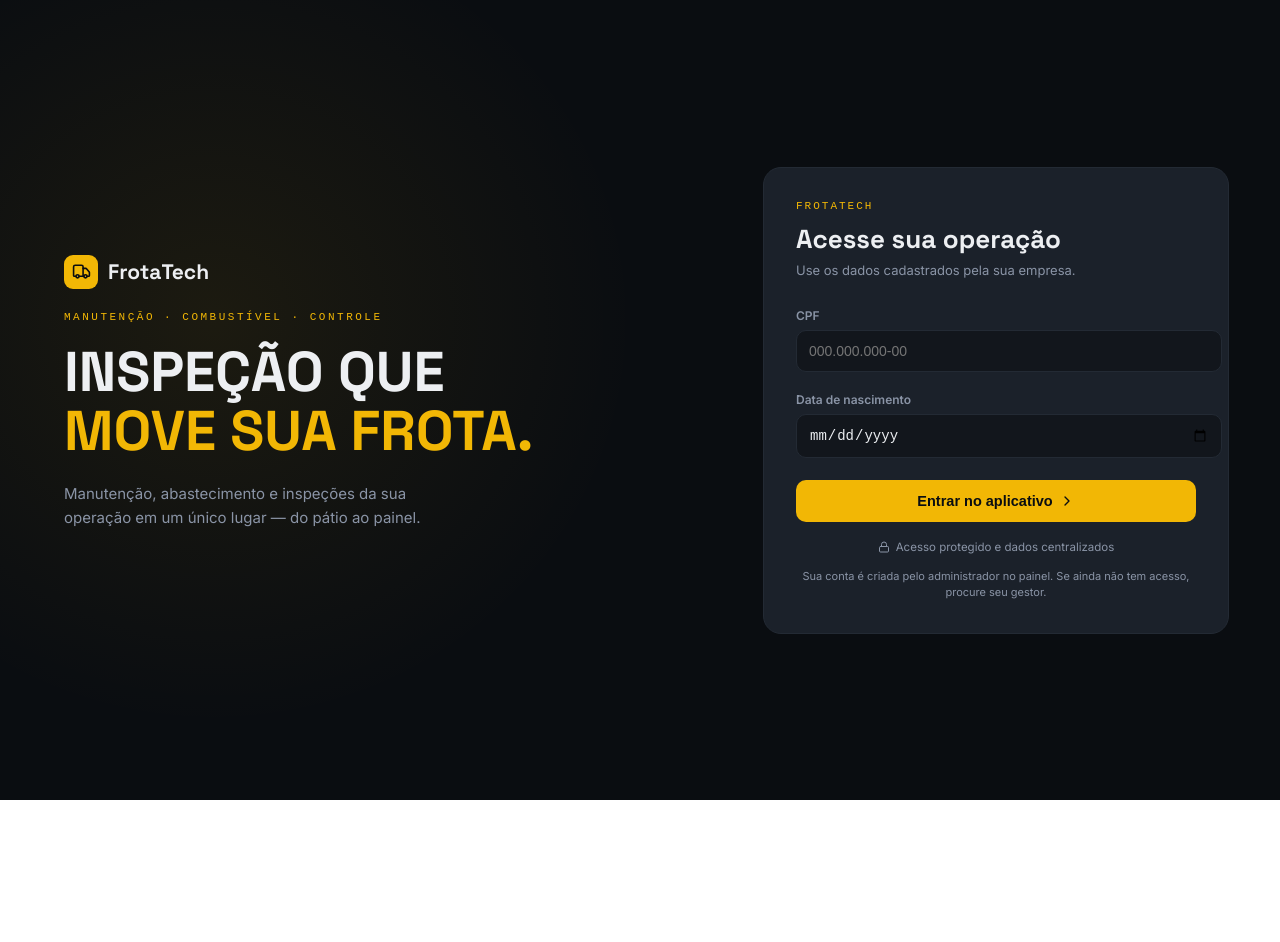
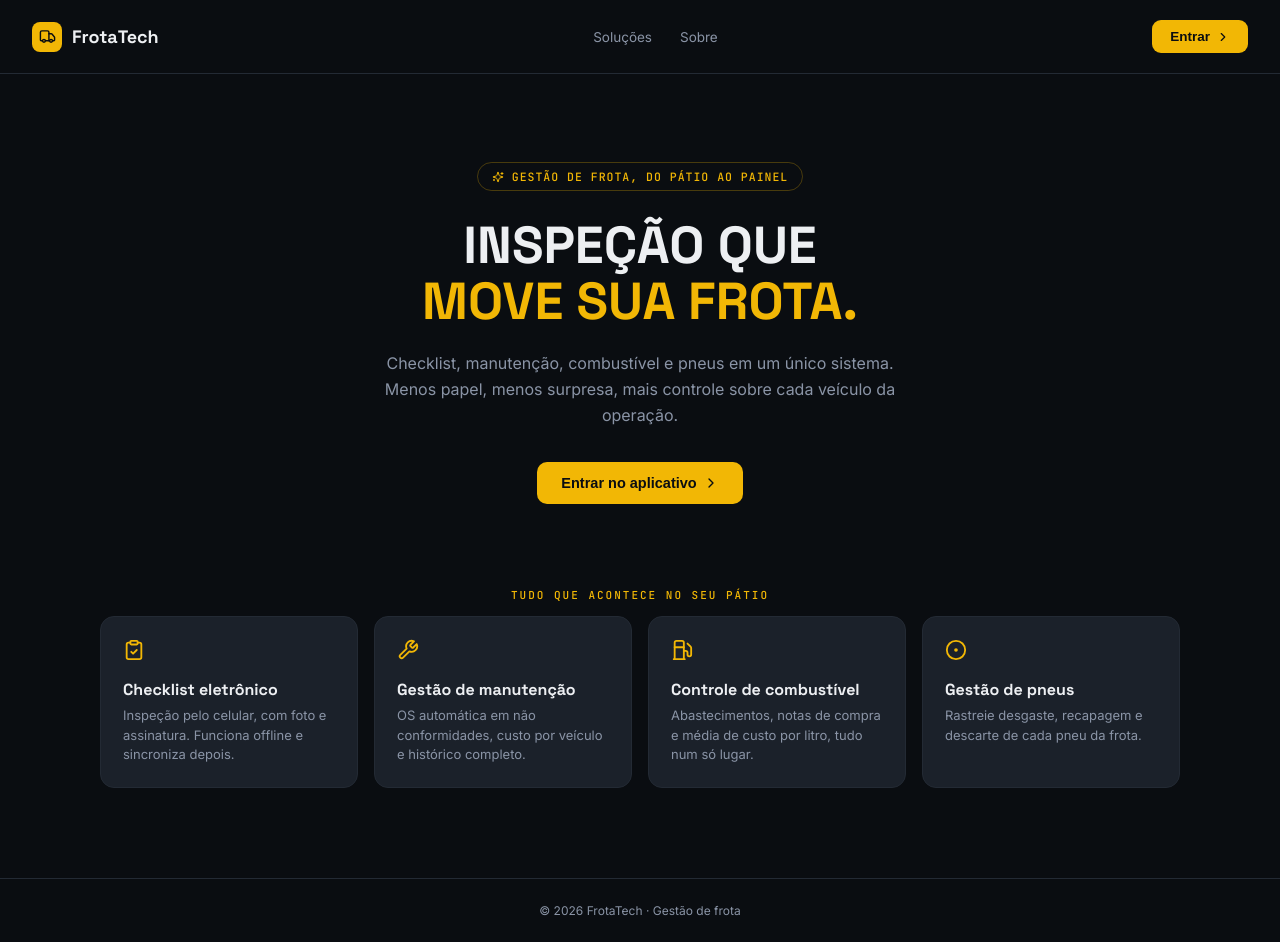
Before and after one commit to brunoeduardoph-wq/frotatech, a React (Vite) app: page / in a window 1280 px wide. Before the commit the page ends 800 px from the top, so only its background shows below. Built offline with nearby package versions, Linux system fonts and the light colour scheme.

Commit message:
Update App.jsx

```diff
--- a/src/App.jsx
+++ b/src/App.jsx
@@ -139,7 +139,7 @@
    signature: "Pulso da Frota" — animated route/heartbeat line
    ============================================================ */
 
-const COLORS = {
+const COLORS_DARK = {
   bg: "#0A0D11",
   surface: "#12161C",
   raised: "#1B212A",
@@ -151,6 +151,39 @@
   textPrimary: "#EDEFF2",
   textMuted: "#8A94A6",
 };
+
+const COLORS_LIGHT = {
+  bg: "#F7F6F2",
+  surface: "#FFFFFF",
+  raised: "#FFFFFF",
+  border: "#E5E2D9",
+  gold: "#D9A400",
+  goldDim: "#A67C00",
+  alert: "#D92D3D",
+  ok: "#1E9E56",
+  textPrimary: "#1A1D1F",
+  textMuted: "#6B7075",
+};
+
+// Objeto mutável: começa escuro (padrão desktop). AppShell troca os valores
+// em tempo real conforme o tamanho da tela — mobile fica claro, desktop escuro.
+let COLORS = { ...COLORS_DARK };
+
+// Detecta o tamanho da tela e aplica o tema correspondente antes da renderização
+// dos componentes filhos (evita "flash" de tema errado no primeiro load).
+function useResponsiveTheme() {
+  const [isLight, setIsLight] = useState(() =>
+    typeof window !== "undefined" && window.matchMedia("(max-width: 780px)").matches
+  );
+  Object.assign(COLORS, isLight ? COLORS_LIGHT : COLORS_DARK);
+  useEffect(() => {
+    const mq = window.matchMedia("(max-width: 780px)");
+    const handler = (e) => setIsLight(e.matches);
+    mq.addEventListener("change", handler);
+    return () => mq.removeEventListener("change", handler);
+  }, []);
+  return isLight;
+}
 
 const NAV = [
   { id: "dashboard", label: "Painel", icon: LayoutDashboard },
@@ -741,7 +774,7 @@
     </div>
   );
 }
-const campoInputStyle = { width: "100%", marginTop: 4, background: COLORS.surface, border: `1px solid ${COLORS.border}`, borderRadius: 8, padding: 10, color: COLORS.textPrimary };
+function campoInputStyle() { return { width: "100%", marginTop: 4, background: COLORS.surface, border: `1px solid ${COLORS.border}`, borderRadius: 8, padding: 10, color: COLORS.textPrimary }; }
 
 function CAMPOS_ABASTECIMENTO() {
   return [
@@ -1011,7 +1044,7 @@
           <div style={{ display: "grid", gridTemplateColumns: "repeat(auto-fit, minmax(220px,1fr))", gap: 12, marginBottom: 10 }}>
             {campos.map((c) => (
               <Campo key={c.key} label={c.label + (c.obrigatorio ? " *" : "")}>
-                <select value={mapa[c.key] ?? ""} onChange={(e) => setMapa((m) => ({ ...m, [c.key]: e.target.value === "" ? "" : Number(e.target.value) }))} style={campoInputStyle}>
+                <select value={mapa[c.key] ?? ""} onChange={(e) => setMapa((m) => ({ ...m, [c.key]: e.target.value === "" ? "" : Number(e.target.value) }))} style={campoInputStyle()}>
                   <option value="">— não usar —</option>
                   {opcoesColuna.map((o) => <option key={o.indice} value={o.indice}>{o.label}</option>)}
                 </select>
@@ -1290,10 +1323,10 @@
     <div>
       <Card style={{ marginBottom: 20 }}>
         <div style={{ display: "flex", gap: 10, marginBottom: 16, flexWrap: "wrap" }}>
-          <select value={mes} onChange={(e) => onMesChange(Number(e.target.value))} style={campoInputStyle}>
+          <select value={mes} onChange={(e) => onMesChange(Number(e.target.value))} style={campoInputStyle()}>
             {MESES_NOMES.map((m, i) => <option key={i} value={i + 1}>{m}</option>)}
           </select>
-          <select value={ano} onChange={(e) => onAnoChange(Number(e.target.value))} style={campoInputStyle}>
+          <select value={ano} onChange={(e) => onAnoChange(Number(e.target.value))} style={campoInputStyle()}>
             {anosDisponiveis.map((a) => <option key={a} value={a}>{a}</option>)}
           </select>
         </div>
@@ -1309,10 +1342,10 @@
       <Card style={{ marginBottom: 20 }}>
         <div style={{ fontSize: 14, fontWeight: 600, marginBottom: 14 }}>Registrar nova nota de compra</div>
         <div style={{ display: "grid", gridTemplateColumns: "repeat(auto-fit, minmax(150px,1fr))", gap: 12 }}>
-          <Campo label="Data da nota"><input style={campoInputStyle} type="date" value={form.data_nota} onChange={(e) => setForm((f) => ({ ...f, data_nota: e.target.value }))} /></Campo>
-          <Campo label="Litros comprados"><input style={campoInputStyle} type="number" value={form.litros} onChange={(e) => setForm((f) => ({ ...f, litros: e.target.value }))} /></Campo>
-          <Campo label="Valor total (R$)"><input style={campoInputStyle} type="number" step="0.01" value={form.valor_total} onChange={(e) => setForm((f) => ({ ...f, valor_total: e.target.value }))} /></Campo>
-          <Campo label="Fornecedor"><input style={campoInputStyle} value={form.fornecedor} onChange={(e) => setForm((f) => ({ ...f, fornecedor: e.target.value }))} /></Campo>
+          <Campo label="Data da nota"><input style={campoInputStyle()} type="date" value={form.data_nota} onChange={(e) => setForm((f) => ({ ...f, data_nota: e.target.value }))} /></Campo>
+          <Campo label="Litros comprados"><input style={campoInputStyle()} type="number" value={form.litros} onChange={(e) => setForm((f) => ({ ...f, litros: e.target.value }))} /></Campo>
+          <Campo label="Valor total (R$)"><input style={campoInputStyle()} type="number" step="0.01" value={form.valor_total} onChange={(e) => setForm((f) => ({ ...f, valor_total: e.target.value }))} /></Campo>
+          <Campo label="Fornecedor"><input style={campoInputStyle()} value={form.fornecedor} onChange={(e) => setForm((f) => ({ ...f, fornecedor: e.target.value }))} /></Campo>
         </div>
         {error && <div style={{ color: COLORS.alert, fontSize: 12, marginTop: 10 }}>{error}</div>}
         <div style={{ marginTop: 14 }}>
@@ -1448,10 +1481,10 @@
           <Card style={{ marginBottom: 20 }} className="ft-no-print">
             <div style={{ display: "grid", gridTemplateColumns: "repeat(auto-fit, minmax(150px,1fr))", gap: 12 }}>
               <Campo label="Veículo"><SeletorVeiculo value={form.veiculo_id} onChange={(e) => setForm((f) => ({ ...f, veiculo_id: e.target.value }))} /></Campo>
-              <Campo label="Litros"><input style={campoInputStyle} type="number" value={form.litros} onChange={(e) => setForm((f) => ({ ...f, litros: e.target.value }))} /></Campo>
-              <Campo label="R$ por litro"><input style={campoInputStyle} type="number" step="0.01" value={form.valor_litro} onChange={(e) => setForm((f) => ({ ...f, valor_litro: e.target.value }))} /></Campo>
-              <Campo label="Km/Horímetro"><input style={campoInputStyle} type="number" value={form.km_horimetro} onChange={(e) => setForm((f) => ({ ...f, km_horimetro: e.target.value }))} /></Campo>
-              <Campo label="Posto"><input style={campoInputStyle} value={form.posto} onChange={(e) => setForm((f) => ({ ...f, posto: e.target.value }))} /></Campo>
+              <Campo label="Litros"><input style={campoInputStyle()} type="number" value={form.litros} onChange={(e) => setForm((f) => ({ ...f, litros: e.target.value }))} /></Campo>
+              <Campo label="R$ por litro"><input style={campoInputStyle()} type="number" step="0.01" value={form.valor_litro} onChange={(e) => setForm((f) => ({ ...f, valor_litro: e.target.value }))} /></Campo>
+              <Campo label="Km/Horímetro"><input style={campoInputStyle()} type="number" value={form.km_horimetro} onChange={(e) => setForm((f) => ({ ...f, km_horimetro: e.target.value }))} /></Campo>
+              <Campo label="Posto"><input style={campoInputStyle()} value={form.posto} onChange={(e) => setForm((f) => ({ ...f, posto: e.target.value }))} /></Campo>
             </div>
             {error && <div style={{ color: COLORS.alert, fontSize: 12, marginTop: 10 }}>{error}</div>}
             <div style={{ marginTop: 14 }}>
@@ -1566,10 +1599,10 @@
       <SectionHeader eyebrow="Controle" title="Pneus" />
       <Card style={{ marginBottom: 20 }}>
         <div style={{ display: "grid", gridTemplateColumns: "repeat(auto-fit, minmax(150px,1fr))", gap: 12 }}>
-          <Campo label="Número de fogo"><input style={campoInputStyle} value={form.numero_fogo} onChange={(e) => setForm((f) => ({ ...f, numero_fogo: e.target.value }))} /></Campo>
-          <Campo label="Marca"><input style={campoInputStyle} value={form.marca} onChange={(e) => setForm((f) => ({ ...f, marca: e.target.value }))} /></Campo>
-          <Campo label="Modelo"><input style={campoInputStyle} value={form.modelo} onChange={(e) => setForm((f) => ({ ...f, modelo: e.target.value }))} /></Campo>
-          <Campo label="Medida"><input style={campoInputStyle} value={form.medida} onChange={(e) => setForm((f) => ({ ...f, medida: e.target.value }))} /></Campo>
+          <Campo label="Número de fogo"><input style={campoInputStyle()} value={form.numero_fogo} onChange={(e) => setForm((f) => ({ ...f, numero_fogo: e.target.value }))} /></Campo>
+          <Campo label="Marca"><input style={campoInputStyle()} value={form.marca} onChange={(e) => setForm((f) => ({ ...f, marca: e.target.value }))} /></Campo>
+          <Campo label="Modelo"><input style={campoInputStyle()} value={form.modelo} onChange={(e) => setForm((f) => ({ ...f, modelo: e.target.value }))} /></Campo>
+          <Campo label="Medida"><input style={campoInputStyle()} value={form.medida} onChange={(e) => setForm((f) => ({ ...f, medida: e.target.value }))} /></Campo>
         </div>
         {error && <div style={{ color: COLORS.alert, fontSize: 12, marginTop: 10 }}>{error}</div>}
         <div style={{ marginTop: 14 }}>
@@ -1637,8 +1670,8 @@
       <Card style={{ marginBottom: 20 }}>
         <div style={{ display: "grid", gridTemplateColumns: "repeat(auto-fit, minmax(150px,1fr))", gap: 12 }}>
           <Campo label="Veículo"><SeletorVeiculo value={form.veiculo_id} onChange={(e) => setForm((f) => ({ ...f, veiculo_id: e.target.value }))} /></Campo>
-          <Campo label="Produto utilizado"><input style={campoInputStyle} value={form.produto_utilizado} onChange={(e) => setForm((f) => ({ ...f, produto_utilizado: e.target.value }))} /></Campo>
-          <Campo label="Km/Horímetro"><input style={campoInputStyle} type="number" value={form.km_horimetro} onChange={(e) => setForm((f) => ({ ...f, km_horimetro: e.target.value }))} /></Campo>
+          <Campo label="Produto utilizado"><input style={campoInputStyle()} value={form.produto_utilizado} onChange={(e) => setForm((f) => ({ ...f, produto_utilizado: e.target.value }))} /></Campo>
+          <Campo label="Km/Horímetro"><input style={campoInputStyle()} type="number" value={form.km_horimetro} onChange={(e) => setForm((f) => ({ ...f, km_horimetro: e.target.value }))} /></Campo>
         </div>
         {error && <div style={{ color: COLORS.alert, fontSize: 12, marginTop: 10 }}>{error}</div>}
         <div style={{ marginTop: 14 }}>
@@ -1706,9 +1739,9 @@
       <Card style={{ marginBottom: 20 }}>
         <div style={{ display: "grid", gridTemplateColumns: "repeat(auto-fit, minmax(150px,1fr))", gap: 12 }}>
           <Campo label="Veículo"><SeletorVeiculo value={form.veiculo_id} onChange={(e) => setForm((f) => ({ ...f, veiculo_id: e.target.value }))} /></Campo>
-          <Campo label="Tipo de inspeção"><input style={campoInputStyle} placeholder="ex: quinzenal_maquinas_pesadas" value={form.tipo} onChange={(e) => setForm((f) => ({ ...f, tipo: e.target.value }))} /></Campo>
-          <Campo label="Nota geral (0-10)"><input style={campoInputStyle} type="number" step="0.1" value={form.nota_geral} onChange={(e) => setForm((f) => ({ ...f, nota_geral: e.target.value }))} /></Campo>
-          <Campo label="Km/Horímetro"><input style={campoInputStyle} type="number" value={form.km_horimetro} onChange={(e) => setForm((f) => ({ ...f, km_horimetro: e.target.value }))} /></Campo>
+          <Campo label="Tipo de inspeção"><input style={campoInputStyle()} placeholder="ex: quinzenal_maquinas_pesadas" value={form.tipo} onChange={(e) => setForm((f) => ({ ...f, tipo: e.target.value }))} /></Campo>
+          <Campo label="Nota geral (0-10)"><input style={campoInputStyle()} type="number" step="0.1" value={form.nota_geral} onChange={(e) => setForm((f) => ({ ...f, nota_geral: e.target.value }))} /></Campo>
+          <Campo label="Km/Horímetro"><input style={campoInputStyle()} type="number" value={form.km_horimetro} onChange={(e) => setForm((f) => ({ ...f, km_horimetro: e.target.value }))} /></Campo>
         </div>
         {error && <div style={{ color: COLORS.alert, fontSize: 12, marginTop: 10 }}>{error}</div>}
         <div style={{ marginTop: 14 }}>
@@ -1778,7 +1811,86 @@
   );
 }
 
-function Login({ onLogin }) {
+const RECURSOS = [
+  { icon: ClipboardCheck, titulo: "Checklist eletrônico", desc: "Inspeção pelo celular, com foto e assinatura. Funciona offline e sincroniza depois." },
+  { icon: Wrench, titulo: "Gestão de manutenção", desc: "OS automática em não conformidades, custo por veículo e histórico completo." },
+  { icon: Fuel, titulo: "Controle de combustível", desc: "Abastecimentos, notas de compra e média de custo por litro, tudo num só lugar." },
+  { icon: CircleDot, titulo: "Gestão de pneus", desc: "Rastreie desgaste, recapagem e descarte de cada pneu da frota." },
+];
+
+function LandingPage({ onEntrar }) {
+  return (
+    <div style={{ background: COLORS.bg, color: COLORS.textPrimary, fontFamily: "'Inter', sans-serif", minHeight: "100vh" }}>
+      <style>{`
+        @import url('https://fonts.googleapis.com/css2?family=Space+Grotesk:wght@600;700;800&family=Inter:wght@400;500;600&family=JetBrains+Mono:wght@500&display=swap');
+        .ft-land-nav-links { display: flex; }
+        @media (max-width: 720px) { .ft-land-nav-links { display: none; } }
+      `}</style>
+
+      <header style={{ display: "flex", alignItems: "center", justifyContent: "space-between", padding: "20px 32px", borderBottom: `1px solid ${COLORS.border}` }}>
+        <div style={{ display: "flex", alignItems: "center", gap: 10 }}>
+          <div style={{ width: 30, height: 30, borderRadius: 8, background: COLORS.gold, display: "flex", alignItems: "center", justifyContent: "center" }}>
+            <Truck size={17} color="#0A0D11" />
+          </div>
+          <span style={{ fontFamily: "'Space Grotesk', sans-serif", fontWeight: 700, fontSize: 18 }}>FrotaTech</span>
+        </div>
+        <div className="ft-land-nav-links" style={{ gap: 28, fontSize: 13.5, color: COLORS.textMuted }}>
+          <span>Soluções</span>
+          <span>Sobre</span>
+        </div>
+        <button onClick={onEntrar} style={{
+          background: COLORS.gold, color: "#0A0D11", border: "none", borderRadius: 9,
+          padding: "9px 18px", fontWeight: 700, fontSize: 13.5, cursor: "pointer",
+          display: "flex", alignItems: "center", gap: 6,
+        }}>
+          Entrar <ChevronRight size={14} />
+        </button>
+      </header>
+
+      <section style={{ maxWidth: 780, margin: "0 auto", padding: "88px 24px 64px", textAlign: "center" }}>
+        <div style={{ display: "inline-flex", alignItems: "center", gap: 8, fontSize: 11.5, letterSpacing: 1, color: COLORS.gold, fontFamily: "'JetBrains Mono', monospace", textTransform: "uppercase", border: `1px solid ${COLORS.gold}44`, borderRadius: 999, padding: "6px 14px", marginBottom: 26 }}>
+          <Sparkles size={12} /> Gestão de frota, do pátio ao painel
+        </div>
+        <h1 style={{ fontFamily: "'Space Grotesk', sans-serif", fontWeight: 800, fontSize: 52, lineHeight: 1.08, margin: 0, textTransform: "uppercase" }}>
+          Inspeção que<br /><span style={{ color: COLORS.gold }}>move sua frota.</span>
+        </h1>
+        <p style={{ fontSize: 16, color: COLORS.textMuted, marginTop: 22, lineHeight: 1.6, maxWidth: 560, marginLeft: "auto", marginRight: "auto" }}>
+          Checklist, manutenção, combustível e pneus em um único sistema. Menos papel, menos surpresa, mais controle sobre cada veículo da operação.
+        </p>
+        <div style={{ display: "flex", gap: 12, justifyContent: "center", marginTop: 34, flexWrap: "wrap" }}>
+          <button onClick={onEntrar} style={{
+            background: COLORS.gold, color: "#0A0D11", border: "none", borderRadius: 10,
+            padding: "13px 24px", fontWeight: 700, fontSize: 14.5, cursor: "pointer",
+            display: "flex", alignItems: "center", gap: 6,
+          }}>
+            Entrar no aplicativo <ChevronRight size={16} />
+          </button>
+        </div>
+      </section>
+
+      <section style={{ maxWidth: 1080, margin: "0 auto", padding: "20px 24px 90px" }}>
+        <div style={{ fontSize: 11, letterSpacing: 2, color: COLORS.gold, fontFamily: "'JetBrains Mono', monospace", textTransform: "uppercase", marginBottom: 14, textAlign: "center" }}>
+          Tudo que acontece no seu pátio
+        </div>
+        <div style={{ display: "grid", gridTemplateColumns: "repeat(auto-fit, minmax(230px,1fr))", gap: 16 }}>
+          {RECURSOS.map((r) => (
+            <div key={r.titulo} style={{ background: COLORS.raised, border: `1px solid ${COLORS.border}`, borderRadius: 14, padding: 22 }}>
+              <r.icon size={22} color={COLORS.gold} />
+              <div style={{ fontFamily: "'Space Grotesk', sans-serif", fontWeight: 700, fontSize: 16, marginTop: 14, marginBottom: 6 }}>{r.titulo}</div>
+              <div style={{ fontSize: 13, color: COLORS.textMuted, lineHeight: 1.5 }}>{r.desc}</div>
+            </div>
+          ))}
+        </div>
+      </section>
+
+      <footer style={{ borderTop: `1px solid ${COLORS.border}`, padding: "24px 32px", textAlign: "center", fontSize: 12, color: COLORS.textMuted }}>
+        © {new Date().getFullYear()} FrotaTech · Gestão de frota
+      </footer>
+    </div>
+  );
+}
+
+function Login({ onLogin, onVoltar }) {
   const [cpf, setCpf] = useState("");
   const [nascimento, setNascimento] = useState("");
   const [loading, setLoading] = useState(false);
@@ -1800,46 +1912,31 @@
 
   return (
     <div style={{
-      minHeight: "100vh", display: "flex", background: COLORS.bg, fontFamily: "'Inter', sans-serif",
+      minHeight: "100vh", display: "flex", alignItems: "center", justifyContent: "center",
+      background: COLORS.bg, fontFamily: "'Inter', sans-serif", padding: 24,
     }}>
       <style>{`
         @import url('https://fonts.googleapis.com/css2?family=Space+Grotesk:wght@600;700;800&family=Inter:wght@400;500;600&display=swap');
-        .ft-login-left { display: flex; }
-        .ft-login-card { width: 400px; }
-        @media (max-width: 860px) {
-          .ft-login-left { display: none !important; }
-          .ft-login-card { width: 100%; max-width: 380px; }
-        }
       `}</style>
 
-      <div className="ft-login-left" style={{
-        flex: 1, flexDirection: "column", justifyContent: "center", padding: "0 64px",
-        background: `radial-gradient(ellipse at 30% 40%, ${COLORS.gold}14 0%, transparent 60%)`,
-      }}>
-        <div style={{ display: "flex", alignItems: "center", gap: 10, marginBottom: 22 }}>
-          <div style={{ width: 34, height: 34, borderRadius: 9, background: COLORS.gold, display: "flex", alignItems: "center", justifyContent: "center" }}>
-            <Truck size={19} color="#0A0D11" />
-          </div>
-          <span style={{ fontFamily: "'Space Grotesk', sans-serif", fontWeight: 700, fontSize: 21, color: COLORS.textPrimary }}>FrotaTech</span>
-        </div>
-        <div style={{ fontSize: 11, letterSpacing: 2.5, color: COLORS.gold, fontFamily: "'JetBrains Mono', monospace", textTransform: "uppercase", marginBottom: 20 }}>
-          Manutenção · Combustível · Controle
-        </div>
-        <h1 style={{ fontFamily: "'Space Grotesk', sans-serif", fontWeight: 800, fontSize: 56, lineHeight: 1.05, margin: 0, color: COLORS.textPrimary, maxWidth: 560, textTransform: "uppercase" }}>
-          Inspeção que<br />
-          <span style={{ color: COLORS.gold }}>move sua frota.</span>
-        </h1>
-        <p style={{ fontSize: 15, color: COLORS.textMuted, marginTop: 22, maxWidth: 400, lineHeight: 1.6 }}>
-          Manutenção, abastecimento e inspeções da sua operação em um único lugar — do pátio ao painel.
-        </p>
-      </div>
-
-      <div style={{ flex: "0 0 auto", display: "flex", alignItems: "center", justifyContent: "center", padding: "24px", width: "100%", maxWidth: 520 }}>
-        <div className="ft-login-card" style={{ background: COLORS.raised, border: `1px solid ${COLORS.border}`, borderRadius: 18, padding: 32 }}>
-          <div style={{ fontSize: 11, letterSpacing: 2, color: COLORS.gold, fontFamily: "'JetBrains Mono', monospace", textTransform: "uppercase", marginBottom: 10 }}>
-            FrotaTech
-          </div>
-          <h2 style={{ fontFamily: "'Space Grotesk', sans-serif", fontWeight: 700, fontSize: 26, margin: 0, color: COLORS.textPrimary }}>
+      <div style={{ width: "100%", maxWidth: 400 }}>
+        {onVoltar && (
+          <button onClick={onVoltar} style={{
+            background: "none", border: "none", color: COLORS.textMuted, cursor: "pointer",
+            display: "flex", alignItems: "center", gap: 6, fontSize: 13, marginBottom: 18, padding: 0,
+          }}>
+            ← Voltar
+          </button>
+        )}
+        <div style={{ background: COLORS.raised, border: `1px solid ${COLORS.border}`, borderRadius: 18, padding: 32 }}>
+          <div style={{ display: "flex", alignItems: "center", gap: 10, marginBottom: 20 }}>
+            <div style={{ width: 30, height: 30, borderRadius: 8, background: COLORS.gold, display: "flex", alignItems: "center", justifyContent: "center" }}>
+              <Truck size={17} color="#0A0D11" />
+            </div>
+            <span style={{ fontFamily: "'Space Grotesk', sans-serif", fontWeight: 700, fontSize: 18 }}>FrotaTech</span>
+          </div>
+
+          <h2 style={{ fontFamily: "'Space Grotesk', sans-serif", fontWeight: 700, fontSize: 24, margin: 0, color: COLORS.textPrimary }}>
             Acesse sua operação
           </h2>
           <p style={{ fontSize: 13, color: COLORS.textMuted, marginTop: 6, marginBottom: 26 }}>
@@ -2026,6 +2123,7 @@
 }
 
 function TrocaSenhaObrigatoria({ onTrocada }) {
+  useResponsiveTheme();
   const { token, user } = useFleet();
   const [senha, setSenha] = useState("");
   const [confirmacao, setConfirmacao] = useState("");
@@ -2108,6 +2206,7 @@
 };
 
 function AppShell() {
+  useResponsiveTheme();
   const [active, setActive] = useState("dashboard");
   const fleet = useFleet();
   const Screen = SCREENS[active];
@@ -2216,6 +2315,7 @@
 
 export default function FrotaTechApp() {
   const [session, setSession] = useState(null); // { access_token, user }
+  const [verLogin, setVerLogin] = useState(false);
   const [profile, setProfile] = useState(null);
   const [veiculos, setVeiculos] = useState(VEICULOS_SEED);
   const [osList, setOsList] = useState([]);
@@ -2255,9 +2355,14 @@
     setVeiculos(VEICULOS_SEED);
     setOsList([]);
     setSosList([]);
-  }
-
-  if (!session) return <Login onLogin={handleLogin} />;
+    Object.assign(COLORS, COLORS_DARK);
+  }
+
+  if (!session) {
+    return verLogin
+      ? <Login onLogin={handleLogin} onVoltar={() => setVerLogin(false)} />
+      : <LandingPage onEntrar={() => setVerLogin(true)} />;
+  }
 
   const isAdmin = profile?.role === "admin" || profile?.role === "gestor";
 
```
